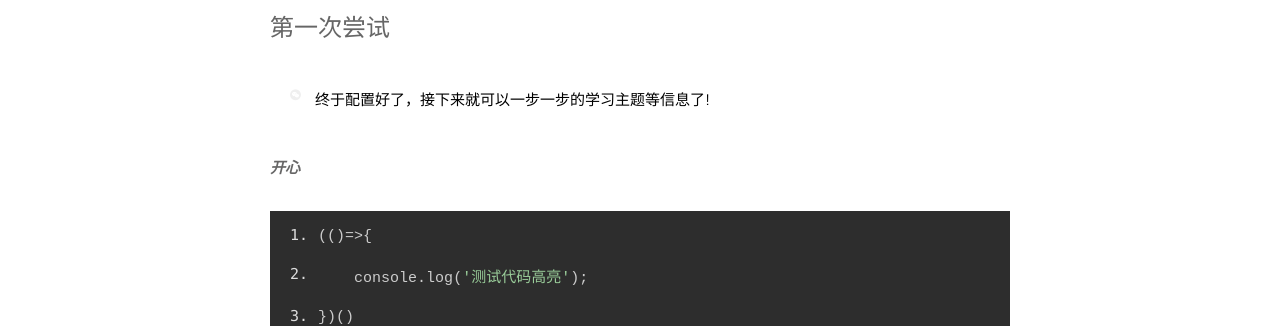
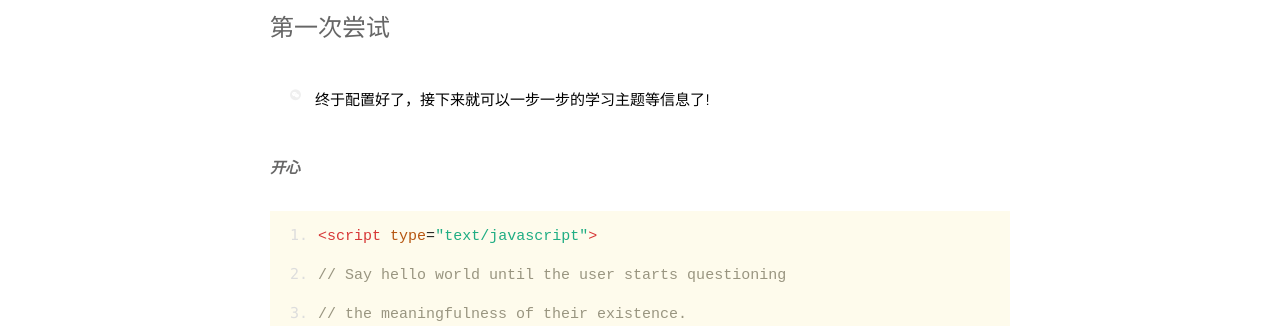
Before and after one commit to BainDragneel/BainDragneel.github.io, a plain HTML site: page 2020/07/07/first/index.html in a window 1280 px wide. Shown: the part 627-953 px from the top of the page. Drawn offline with Linux system fonts and the light colour scheme; some packages are replaced by stand-ins of ours; a script that the page names is missing.

Commit message:
Site updated: 2020-07-09 19:29:25

```diff
--- a/2020/07/07/first/index.html
+++ b/2020/07/07/first/index.html
@@ -15,7 +15,7 @@
 
 
 
-<link rel="stylesheet" href="/js/google-code-prettify/tomorrow-night-eighties.min.css">
+<link rel="stylesheet" href="/js/google-code-prettify/atelier-dune-light.min.css">
 
 
   <meta name="generator" content="Hexo 4.2.1"></head>
@@ -87,9 +87,20 @@
 <li>终于配置好了，接下来就可以一步一步的学习主题等信息了!</li>
 </ul>
 <p><strong><em>开心</em></strong></p>
-<pre><code class="aidl">(()=&gt;{
-    console.log(&#39;测试代码高亮&#39;);
-})()</code></pre>
+<pre><code class="aidl">&lt;script type=&quot;text/javascript&quot;&gt;
+// Say hello world until the user starts questioning
+// the meaningfulness of their existence.
+function helloWorld(world) {
+  for (var i = 42; --i &gt;= 0;) {
+    alert(&#39;Hello &#39; + String(world));
+  }
+}
+&lt;/script&gt;
+&lt;style&gt;
+p { color: pink }
+b { color: blue }
+u { color: &quot;umber&quot; }
+&lt;/style&gt;</code></pre>
 
 	</div>
 	<div class="meta split">
--- a/js/google-code-prettify/atelier-dune-light.css
+++ /dev/null
@@ -1,119 +0,0 @@
-/*! Color themes for Google Code Prettify | MIT License | github.com/jmblog/color-themes-for-google-code-prettify */
-.prettyprint {
-  background: #fefbec;
-  font-family: Menlo, "Bitstream Vera Sans Mono", "DejaVu Sans Mono", Monaco, Consolas, monospace;
-  border: 0 !important;
-}
-
-.pln {
-  color: #20201d;
-}
-
-/* Specify class=linenums on a pre to get line numbering */
-ol.linenums {
-  margin-top: 0;
-  margin-bottom: 0;
-  color: #999580;
-}
-
-li.L0,
-li.L1,
-li.L2,
-li.L3,
-li.L4,
-li.L5,
-li.L6,
-li.L7,
-li.L8,
-li.L9 {
-  padding-left: 1em;
-  background-color: #fefbec;
-  list-style-type: decimal;
-}
-
-@media screen {
-
-  /* string content */
-
-  .str {
-    color: #60ac39;
-  }
-
-  /* keyword */
-
-  .kwd {
-    color: #b854d4;
-  }
-
-  /* comment */
-
-  .com {
-    color: #999580;
-  }
-
-  /* type name */
-
-  .typ {
-    color: #6684e1;
-  }
-
-  /* literal value */
-
-  .lit {
-    color: #b65611;
-  }
-
-  /* punctuation */
-
-  .pun {
-    color: #20201d;
-  }
-
-  /* lisp open bracket */
-
-  .opn {
-    color: #20201d;
-  }
-
-  /* lisp close bracket */
-
-  .clo {
-    color: #20201d;
-  }
-
-  /* markup tag name */
-
-  .tag {
-    color: #d73737;
-  }
-
-  /* markup attribute name */
-
-  .atn {
-    color: #b65611;
-  }
-
-  /* markup attribute value */
-
-  .atv {
-    color: #1fad83;
-  }
-
-  /* declaration */
-
-  .dec {
-    color: #b65611;
-  }
-
-  /* variable name */
-
-  .var {
-    color: #d73737;
-  }
-
-  /* function name */
-
-  .fun {
-    color: #6684e1;
-  }
-}
```
Also changed, not shown: 2020/07/03/hello-world/index.html (+1 -1 lines), archives/2020/07/index.html (+1 -1 lines), archives/2020/index.html (+1 -1 lines), archives/index.html (+1 -1 lines), index.html (+1 -1 lines), js/google-code-prettify/atelier-dune-light.min.css (added).
